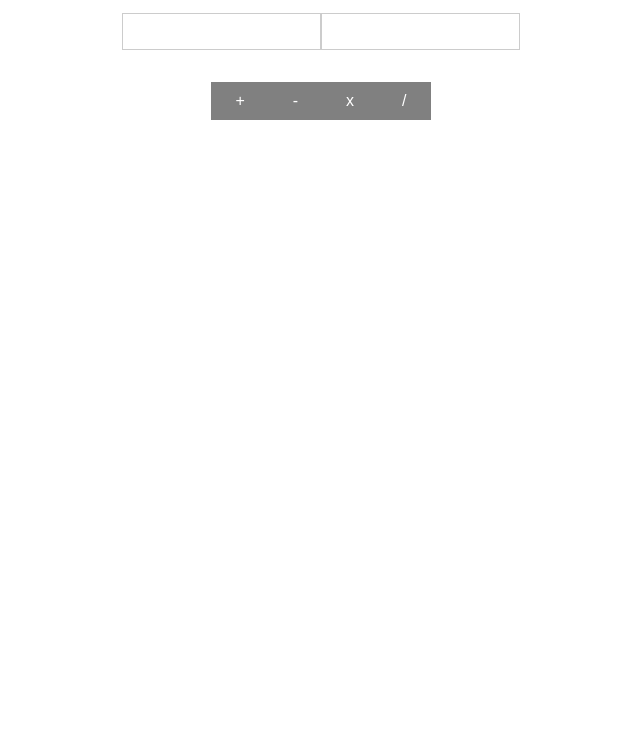
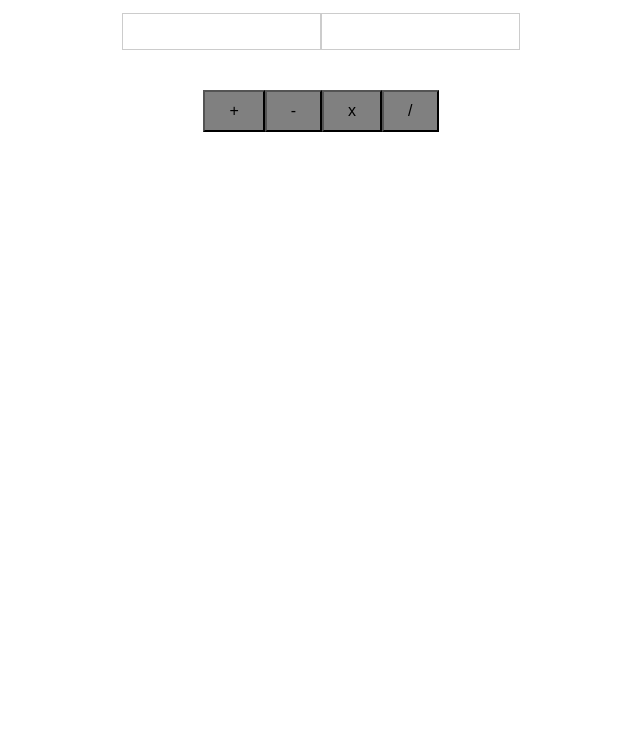
Before and after one commit to Claraortizdelatorre/bootcamp-javascript, a website: page 4-Funciones/Calculadora/index.html in a window 1280 px wide. Shown: the part 71-800 px from the top of the page, without its empty margins (319-959 px from the left). Drawn offline with Linux system fonts and the light colour scheme.

```diff
--- a/4-Funciones/Calculadora/css/site.css
+++ b/4-Funciones/Calculadora/css/site.css
@@ -33,8 +33,7 @@
 
 button {
     background-color: gray;
-    border: black 1px;
-    color: white;
+    margin: 8px 0 32px 0;
+    font-size: 16px;
     padding: 10px 24px;
-    font-size: 16px;
   }
```
